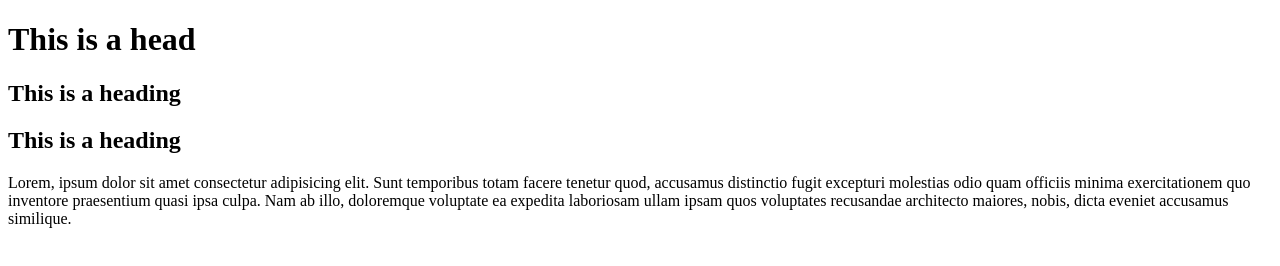
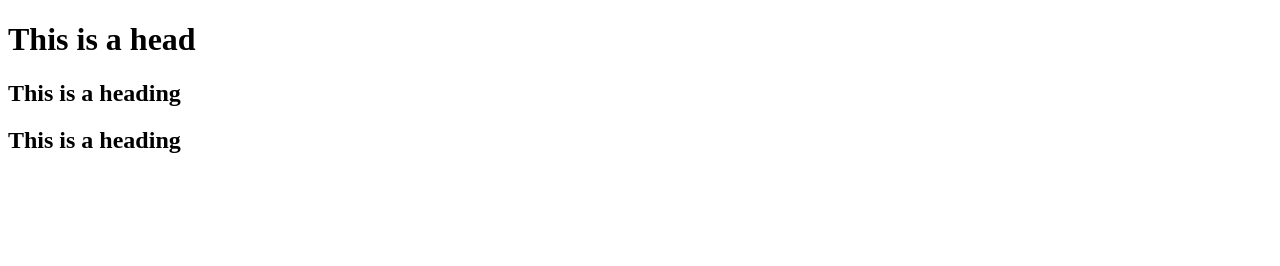
Before and after one commit to felips70/mygithubtut1, a plain HTML site: page index.html in a window 1280 px wide. Drawn offline with Linux system fonts and the light colour scheme.

Commit message:
Update index.html

```diff
--- a/index.html
+++ b/index.html
@@ -9,6 +9,5 @@
     <h1>This is a head</h1>
     <h2>This is a heading</h2>
     <h2>This is a heading</h2>
-    <p>Lorem, ipsum dolor sit amet consectetur adipisicing elit. Sunt temporibus totam facere tenetur quod, accusamus distinctio fugit excepturi molestias odio quam officiis minima exercitationem quo inventore praesentium quasi ipsa culpa. Nam ab illo, doloremque voluptate ea expedita laboriosam ullam ipsam quos voluptates recusandae architecto maiores, nobis, dicta eveniet accusamus similique.</p>
 </body>
 </html>
```
